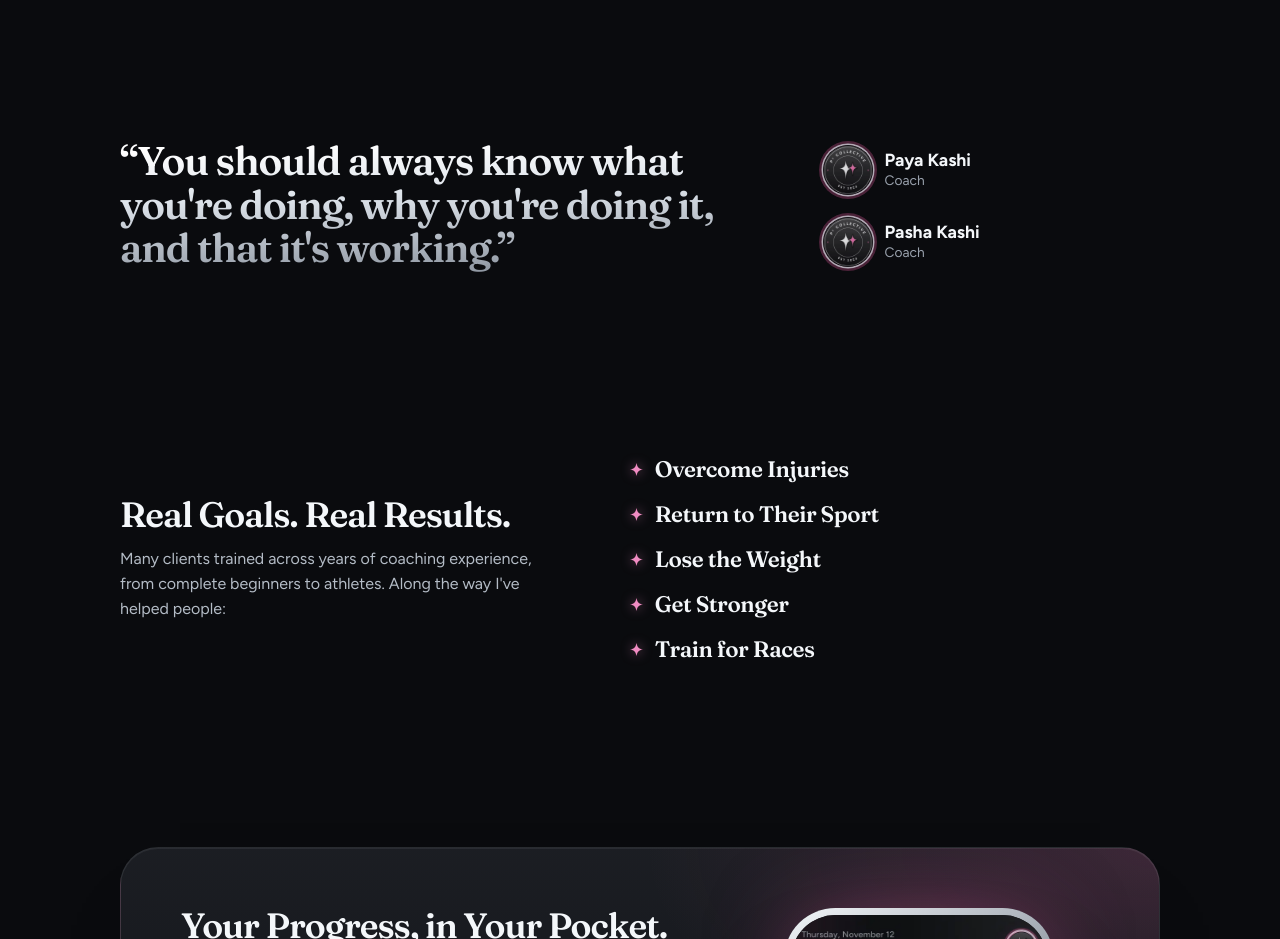
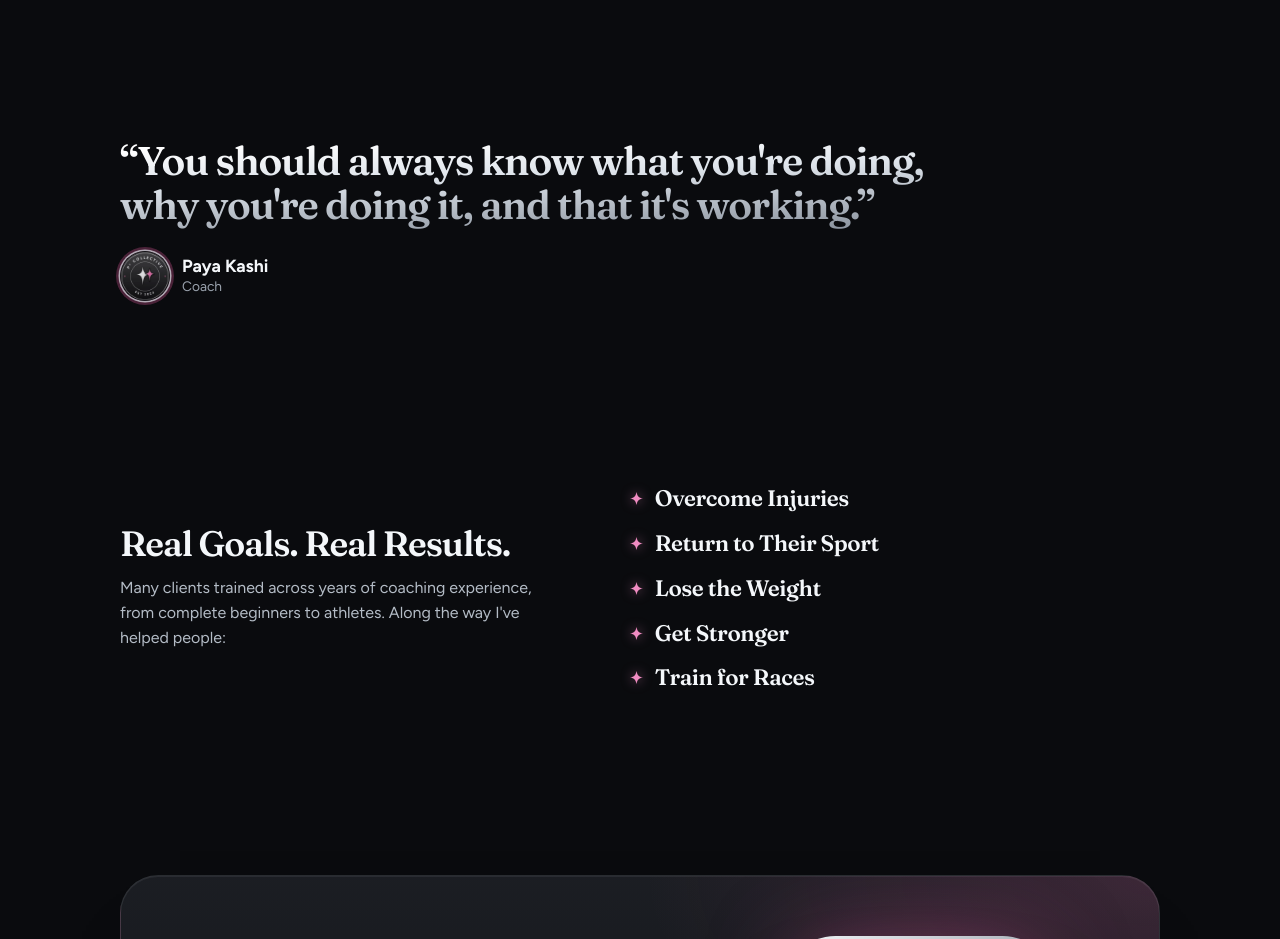
Before and after one commit to PayaKashi/training, a plain HTML site: page preview/index.html in a window 1280 px wide. Shown: the part 1780-2719 px from the top of the page. Drawn offline with Linux system fonts and the light colour scheme.

Commit message:
Website: Paya listed as the only coach for now
Co-Authored-By: Claude Fable 5.2 <noreply@anthropic.com>
Claude-Session: https://claude.ai/code/session_01GUqqJf67EPZE3HdT2vwbG5

```diff
--- a/preview/index.html
+++ b/preview/index.html
@@ -126,10 +126,9 @@ h2{letter-spacing:-.03em;line-height:1.04;font-size:clamp(1.6rem,4.6vw,2.2rem);c
 @media (hover:hover){.way:hover h3{color:var(--pink2)}.way:hover .go{transform:translateX(5px)}}
 
 /* about */
-.about .wrap{display:grid;gap:24px}
-.coaches{list-style:none;padding:0;display:flex;flex-wrap:wrap;gap:16px 34px}
+.about .quote{max-width:21em}
 .quote{font-size:clamp(1.5rem,4.8vw,2.5rem);letter-spacing:-.03em;line-height:1.08;padding-bottom:.08em}
-.said{display:flex;align-items:center;gap:12px}
+.said{display:flex;align-items:center;gap:12px;margin-top:22px}
 .said img{width:42px;height:42px;border-radius:50%;box-shadow:0 0 0 1.5px rgba(223,229,235,.7),0 0 0 4px rgba(224,90,156,.3)}
 .said b{display:block;font-weight:700;color:var(--hi);line-height:1.2}
 .said span{display:block;font-size:.86rem;color:var(--muted)}
@@ -237,8 +236,6 @@ footer{position:relative;z-index:1;overflow:hidden;padding:36px 0 0;border-top:1
   .way{border-top:1px solid var(--line);border-bottom:0;padding:22px 0}
   .way h3{font-size:1.6rem}
   .wins li{font-size:1.4rem;padding:8px 0}
-  .about .wrap{grid-template-columns:1.3fr .7fr;gap:76px;align-items:center}
-  .coaches{flex-direction:column;gap:22px}
   .said img{width:50px;height:50px}
   .said b{font-size:1.1rem}
   .results{grid-template-columns:.9fr 1.1fr;gap:76px;align-items:center}
@@ -317,11 +314,10 @@ footer{position:relative;z-index:1;overflow:hidden;padding:36px 0 0;border-top:1
 </div></section>
 
 <section class="sec about" id="about"><div class="wrap">
-  <blockquote class="quote chrome">“You should always know what you're doing, why you're doing it, and that it's working.”</blockquote>
-  <ul class="coaches">
-    <li class="said"><img src="../site/logo.png" alt="" width="42" height="42" loading="lazy"><div><b>Paya Kashi</b><span>Coach</span></div></li>
-    <li class="said"><img src="../site/logo.png" alt="" width="42" height="42" loading="lazy"><div><b>Pasha Kashi</b><span>Coach</span></div></li>
-  </ul>
+  <figure>
+    <blockquote class="quote chrome">“You should always know what you're doing, why you're doing it, and that it's working.”</blockquote>
+    <figcaption class="said"><img src="../site/logo.png" alt="" width="42" height="42" loading="lazy"><div><b>Paya Kashi</b><span>Coach</span></div></figcaption>
+  </figure>
 </div></section>
 
 <section class="sec" id="results"><div class="wrap results">
```
Also changed, not shown: index.html (+6 -10 lines).
